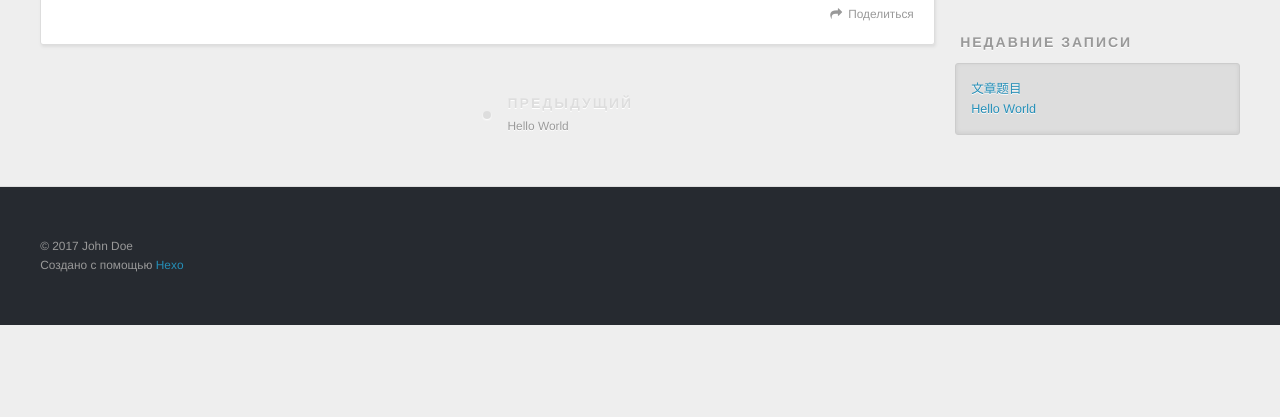
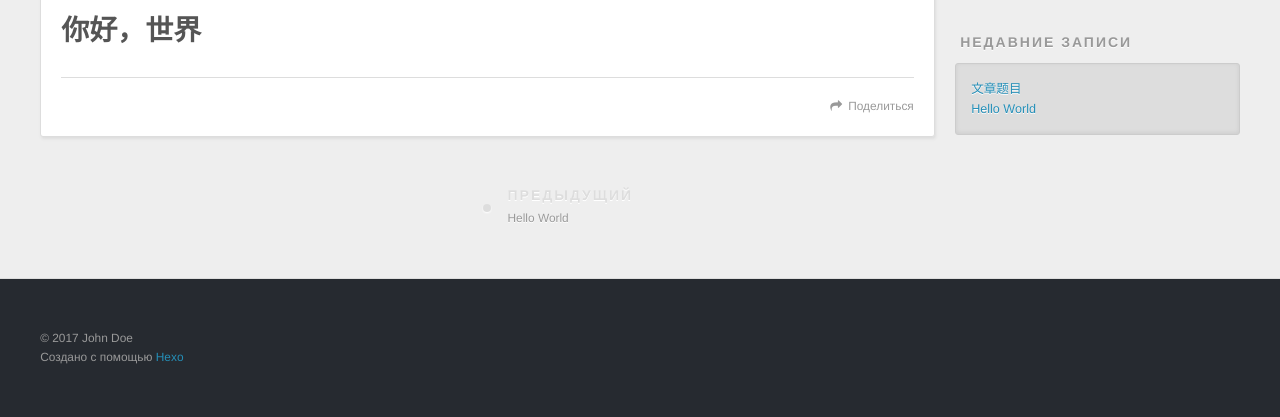
Before and after one commit to dhh19950618/dhh19950618.github.io, a plain HTML site: page 2017/07/09/文章题目/index.html in a window 1280 px wide. Shown: the part 446-863 px from the top of the page. Before the commit the page ends 800 px from the top, so only its background shows below. Drawn offline with nearby package versions, Linux system fonts and the light colour scheme.

Commit message:
Site updated: 2017-07-09 01:07:50

```diff
--- a/2017/07/09/文章题目/index.html
+++ b/2017/07/09/文章题目/index.html
@@ -5,13 +5,16 @@
 
   <title>文章题目 | Hexo</title>
   <meta name="viewport" content="width=device-width, initial-scale=1, maximum-scale=1">
-  <meta property="og:type" content="article">
+  <meta name="description" content="你好，世界">
+<meta property="og:type" content="article">
 <meta property="og:title" content="文章题目">
 <meta property="og:url" content="http://yoursite.com/2017/07/09/文章题目/index.html">
 <meta property="og:site_name" content="Hexo">
-<meta property="og:updated_time" content="2017-07-08T16:44:15.624Z">
+<meta property="og:description" content="你好，世界">
+<meta property="og:updated_time" content="2017-07-08T17:07:35.506Z">
 <meta name="twitter:card" content="summary">
 <meta name="twitter:title" content="文章题目">
+<meta name="twitter:description" content="你好，世界">
 
     <link rel="alternate" href="/atom.xml" title="Hexo" type="application/atom+xml">
 
@@ -82,7 +85,7 @@
 
     <div class="article-entry" itemprop="articleBody">
 
-
+        <h1 id="你好，世界"><a href="#你好，世界" class="headerlink" title="你好，世界"></a>你好，世界</h1>
 
     </div>
     <footer class="article-footer">
```
Also changed, not shown: index.html (+1 -1 lines).
